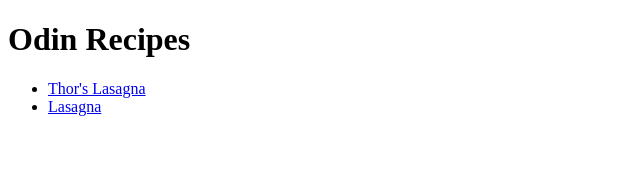
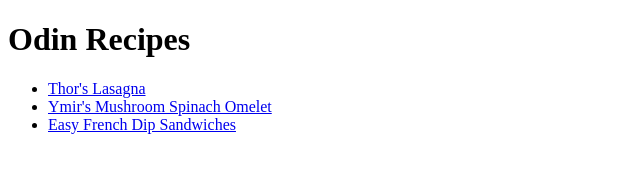
Before and after one commit to dreyfus92/Odin-Recipes, a plain HTML site: page index.html in a window 1280 px wide. Shown: the whole page, without its empty margins (0-640 px from the left). Drawn offline with Linux system fonts and the light colour scheme.

Commit message:
git add index.html

```diff
--- a/index.html
+++ b/index.html
@@ -10,7 +10,8 @@
     <h1>Odin Recipes</h1>
     <ul>
      <li><a href="recipes/lasagna.html">Thor's Lasagna</a></li>
-     <li><a href="recipes/lasagna.html">Lasagna</a></li>
+     <li><a href="recipes/omelette.html">Ymir's Mushroom Spinach Omelet</a></li>
+     <li><a href="recipes/sandwich.html">Easy French Dip Sandwiches</a></li>
     </ul>
     </body>
 </html>
```
